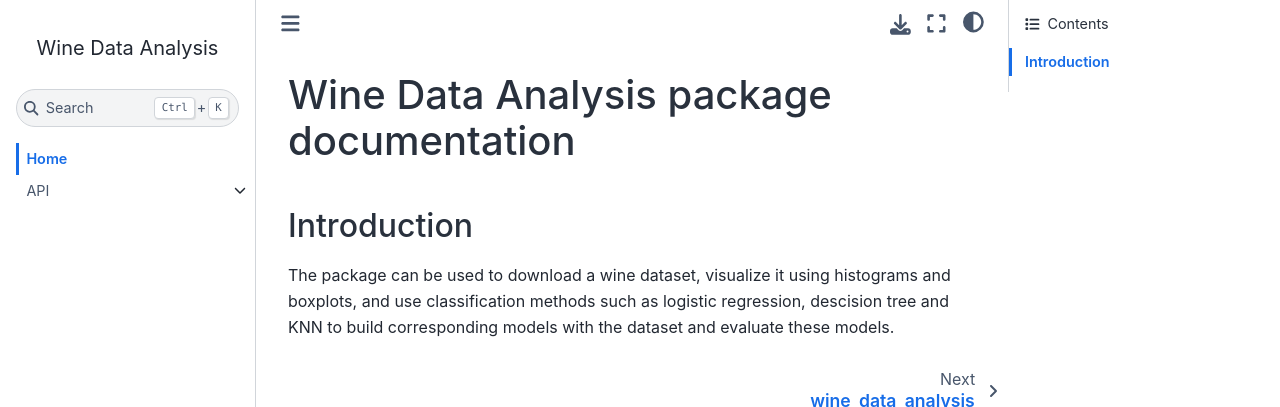
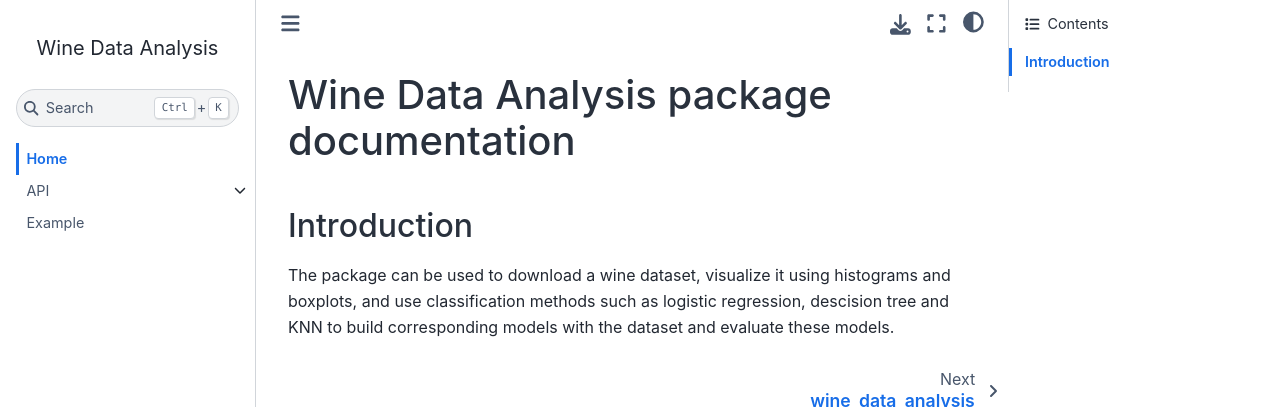
Before and after one commit to vicrudakov/python-group-project, a Sphinx documentation site: the page built from docs/index.rst, in a window 1280 px wide. Shown: the top 407 px of the page. Built offline with Sphinx 7.4.7 and the Sphinx Book theme 1.1.4, drawn with Linux system fonts in a browser that asks for light colours.

Commit message:
update index.rst

```diff
--- a/docs/index.rst
+++ b/docs/index.rst
@@ -12,7 +12,7 @@ Wine Data Analysis package documentation
 
    Home <self>
    API <source/modules.rst>
-
+   Example <source/notebooks/wine_data_analysis.ipynb>
 
 Introduction
 ------------
```
